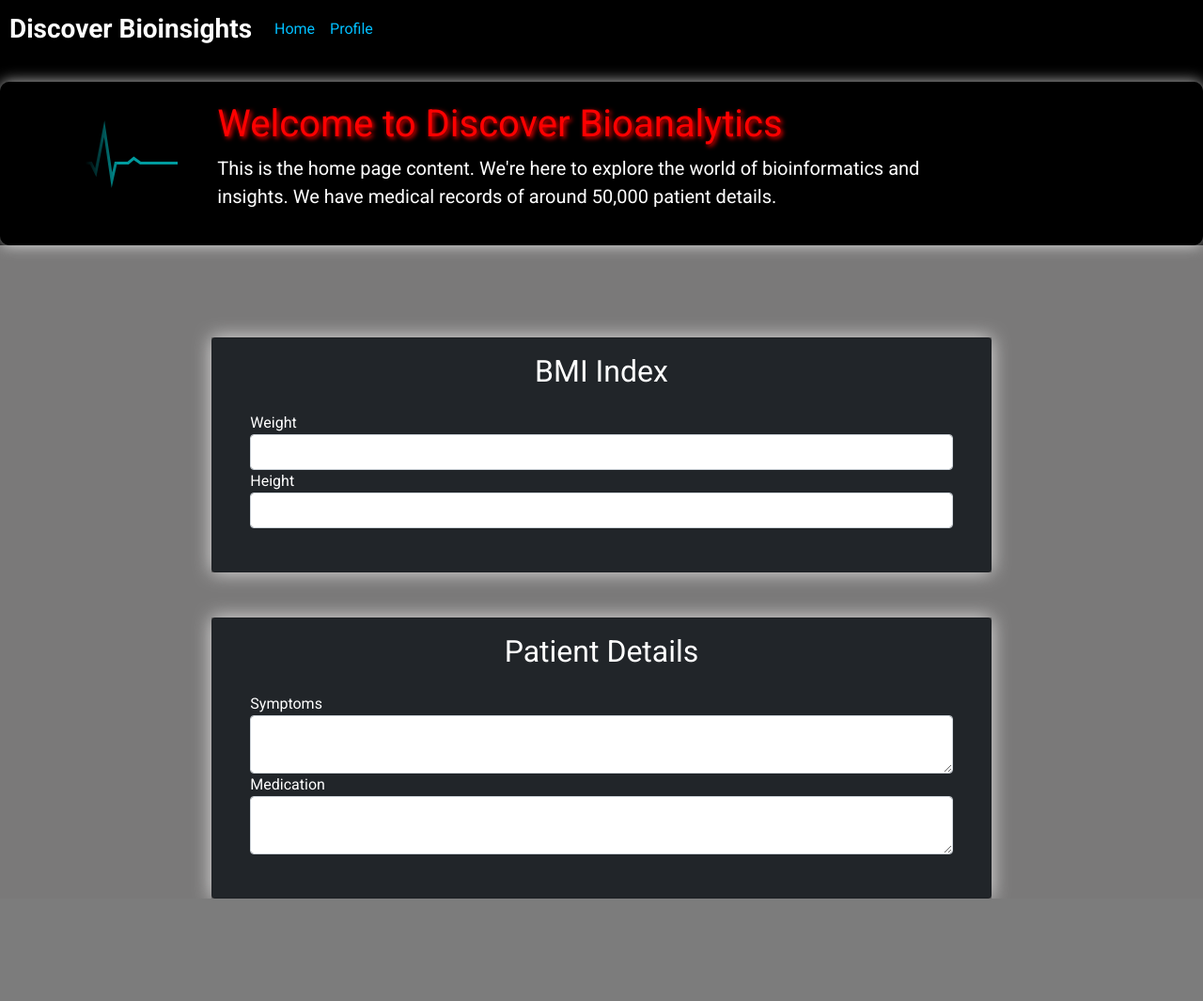
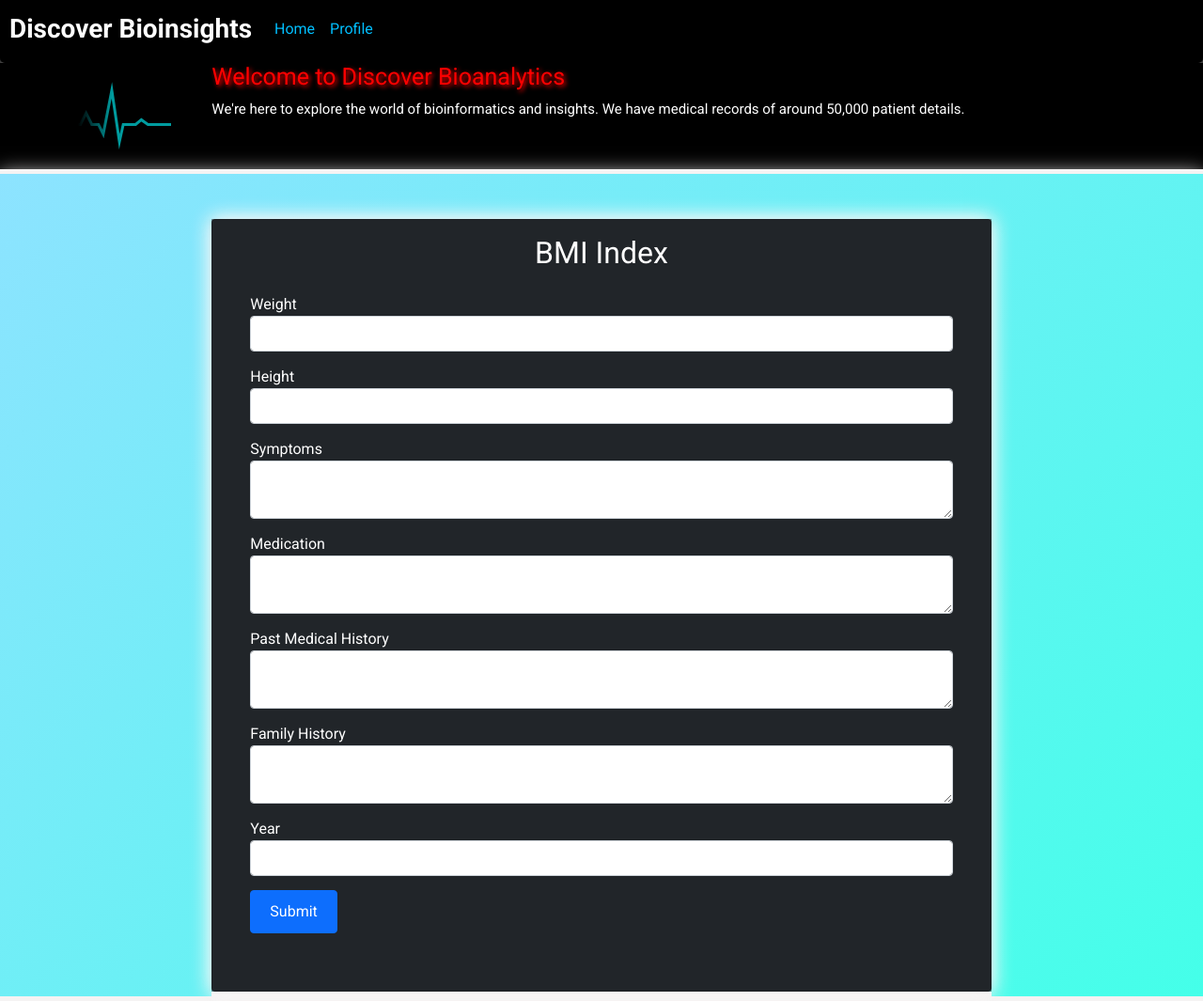
Before and after one commit to White-Devil09/Discover-Bioinsight, a Flask app: page / in a window 1280 px wide. Shown: the whole page at 94% size. Before the commit the page ends 956 px from the top, so only its background shows below. Run offline with Flask 3, Linux system fonts and the light colour scheme; some libraries are stand-ins or nearby versions.

Commit message:
added form

```diff
--- a/application/forms.py
+++ b/application/forms.py
@@ -1,21 +1,13 @@
 from flask_wtf import FlaskForm
-from wtforms import IntegerField, SubmitField, TextAreaField, SelectField
+from wtforms import IntegerField, SubmitField, TextAreaField
 from wtforms.validators import DataRequired
 
 class PatientForm(FlaskForm):
-    age = IntegerField('Age', validators=[DataRequired()])
-    gender = SelectField("Gender",choices=[("Male","Male"),("Female","Female"),("Other","Other")],default="Male",validators=[DataRequired()])
-    region_of_origin = SelectField("Region of Origin",choices=[("North","North"),("South","South"),("East","East"),("West","West")],default="North",validators=[DataRequired()])
-    cholestrol = IntegerField('Cholestrol', validators=[DataRequired()])
     Weight = IntegerField('Weight', validators=[DataRequired()])
     Height = IntegerField('Height', validators=[DataRequired()])
     symptoms = TextAreaField('Symptoms', validators=[DataRequired()])
     medication = TextAreaField('Medication', validators=[DataRequired()])
     pastmedical_history = TextAreaField('Past Medical History', validators=[DataRequired()])
-    alcohol = SelectField("Alcohol",choices=[("Yes","Yes"),("No","No")],default="No",validators=[DataRequired()])
-    smoking = SelectField("Smoking",choices=[("Yes","Yes"),("No","No")],default="No",validators=[DataRequired()])
-    diabetic = SelectField("Diabetic",choices=[("Yes","Yes"),("No","No")],default="No",validators=[DataRequired()])
     family_history = TextAreaField('Family History', validators=[DataRequired()])
-    final_diagnosis = TextAreaField('Final Diagnosis', validators=[DataRequired()])
     year = IntegerField('Year', validators=[DataRequired()])
     submit = SubmitField('Submit')
--- a/application/templates/layout.html
+++ b/application/templates/layout.html
@@ -7,6 +7,9 @@
     <link href="https://cdn.jsdelivr.net/npm/bootstrap@5.0.2/dist/css/bootstrap.min.css" rel="stylesheet"
         integrity="sha384-EVSTQN3/azprG1Anm3QDgpJLIm9Nao0Yz1ztcQTwFspd3yD65VohhpuuCOmLASjC" crossorigin="anonymous">
     <link href="https://fonts.googleapis.com/css2?family=Roboto:wght@400;700&display=swap" rel="stylesheet">
+    <link rel="preconnect" href="https://fonts.googleapis.com">
+    <link rel="preconnect" href="https://fonts.gstatic.com" crossorigin>
+    <link href="https://fonts.googleapis.com/css2?family=Open+Sans:wght@800&display=swap" rel="stylesheet">
     <style>
         body {
             font-family: 'Roboto', sans-serif;
@@ -65,8 +68,10 @@
         }
 
         .container-fluid {
-            padding-top: 50px;
+            padding-top: 0px;
+            border-bottom: 5px solid #f5f3f3;
             background-color: rgba(0, 0, 0, 0.5);
+            box-shadow: 0 0 20px #f5f3f3;
         }
 
         .jumbotron {
@@ -238,12 +244,12 @@
             </div>
         </nav>
 
-        <main class="container-fluid glassmorphism-frame">
+        <div class="container-fluid">
             <div class="row">
                 <div class="col-md-2">
                     <div class="heart-rate">
                         <svg version="1.0" xmlns="http://www.w3.org/2000/svg" xmlns:xlink="http://www.w3.org/1999/xlink"
-                            width="150px" height="73px" viewBox="0 0 150 73" enable-background="new 0 0 150 73"
+                            width="150px" height="73px" viewBox="0 0 120 73" enable-background="new 0 0 150 73"
                             xml:space="preserve">
                             <polyline fill="none" stroke="#009B9E" stroke-width="3" stroke-miterlimit="10"
                                 points="0,45.486 38.514,45.486 44.595,33.324 50.676,45.486 57.771,45.486 62.838,55.622 71.959,9 80.067,63.729 84.122,45.486 97.297,45.486 103.379,40.419 110.473,45.486 150,45.486" />
@@ -253,20 +259,17 @@
                     </div>
                 </div>
                 <div class="col-md-8">
-                    <h1 style="font-size: 40px; color: #ff0000; text-shadow: 2px 2px 5px #ff0000;">Welcome to Discover
+                    <h1 style="font-size: 25px; color: #ff0000; text-shadow: 2px 2px 5px #ff0000;">Welcome to Discover
                         Bioanalytics</h1>
-                    <p style="font-size: 20px;">This is the home page content. We're here to explore the world of
+                    <p style="font-size: 15px;">We're here to explore the world of
                         bioinformatics and insights. We have medical records of around 50,000 patient details.</p>
                 </div>
                 <div class="col-md-2"></div>
             </div>
-        </main>
+        </div>
     </header>
 
-
-
-
-    <main class="container-fluid">
+    <main class="container-fluid" style = "min-height: 700px;position: relative; background: linear-gradient(135deg, #8de3ff, #44ffe9);">
         <div class="row">
             <div class="col-md-2"></div>
             <div class="col-md-8">
--- a/application/templates/patient_form.html
+++ b/application/templates/patient_form.html
@@ -1,16 +1,26 @@
-{%extends "layout.html"%}
-{%block content%}
+{% extends "layout.html" %}
+{% block content %}
 
 <style>
     .mt-5 {
-            /* Replace 'your-color' with the desired color */
         padding-top: 0px;
         padding-left: 0px;
         padding-right: 0px;
     }
 
-        .glow-card{
+    .glow-card {
         padding-bottom: 30px;
+        box-shadow: 0 0 20px rgba(252, 251, 251, 0.8); /* Glowing effect */
+    }
+
+    /* Add padding between form fields */
+    .form-group {
+        margin-bottom: 15px;
+    }
+
+    /* Style the submit button */
+    .btn-primary {
+        padding: 10px 20px; /* You can adjust these values as needed */
     }
 </style>
 
@@ -20,8 +30,9 @@
             <div class="card glow-card bg-dark text-white">
                 <div class="card-body">
                     <h2 class="card-title text-center mb-4">BMI Index</h2>
-                        <!-- First Container for BMI Details (Weight and Height) -->
                     <div class="container">
+                        <form action="{{ url_for('result') }}" method="POST">
+                            {{ form.hidden_tag() }}
                             <div class="form-group">
                                 {{ form.Weight.label }}
                                 {% if form.Weight.errors %}
@@ -49,21 +60,7 @@
                                 {{ form.Height(class="form-control") }}
                                 {% endif %}
                             </div>
-                        </div>
-                    </div>
-                </div>
-            </div>
-        </div>
-    </div>
 
-    <!-- New Container for Patient Details -->
-    <div class="container-fluid mt-5">
-        <div class="row justify-content-center">
-            <div class="col-md-12">
-                <div class="card glow-card bg-dark text-white">
-                    <div class="card-body">
-                        <h2 class="card-title text-center mb-4">Patient Details</h2>
-                        <div class="container">
                             <div class="form-group">
                                 {{ form.symptoms.label }}
                                 {% if form.symptoms.errors %}
@@ -91,7 +88,53 @@
                                 {{ form.medication(class="form-control") }}
                                 {% endif %}
                             </div>
-                            <!-- Add other patient details fields here -->
+
+                            <div class="form-group">
+                                {{ form.pastmedical_history.label }}
+                                {% if form.pastmedical_history.errors %}
+                                {{ form.pastmedical_history(class="form-control is-invalid") }}
+                                <div class="invalid-feedback">
+                                    {% for error in form.pastmedical_history.errors %}
+                                    <span>{{ error }}</span>
+                                    {% endfor %}
+                                </div>
+                                {% else %}
+                                {{ form.pastmedical_history(class="form-control") }}
+                                {% endif %}
+                            </div>
+
+                            <div class="form-group">
+                                {{ form.family_history.label }}
+                                {% if form.family_history.errors %}
+                                {{ form.family_history(class="form-control is-invalid") }}
+                                <div class="invalid-feedback">
+                                    {% for error in form.family_history.errors %}
+                                    <span>{{ error }}</span>
+                                    {% endfor %}
+                                </div>
+                                {% else %}
+                                {{ form.family_history(class="form-control") }}
+                                {% endif %}
+                            </div>
+
+                            <div class="form-group">
+                                {{ form.year.label }}
+                                {% if form.year.errors %}
+                                {{ form.year(class="form-control is-invalid") }}
+                                <div class="invalid-feedback">
+                                    {% for error in form.year.errors %}
+                                    <span>{{ error }}</span>
+                                    {% endfor %}
+                                </div>
+                                {% else %}
+                                {{ form.year(class="form-control") }}
+                                {% endif %}
+                            </div>
+
+                            <div class="form-group">
+                                {{ form.submit(class="btn btn-primary") }}
+                            </div>
+                        </form>
                     </div>
                 </div>
             </div>
@@ -99,10 +142,4 @@
     </div>
 </div>
 
-    <style>
-        .glow-card {
-            box-shadow: 0 0 20px rgba(252, 251, 251, 0.8); /* Glowing effect */
-        }
-    </style>
-
 {% endblock %}
```
Also changed, not shown: other parts of application/templates/layout.html (+58 -0 lines). Lines whose indentation alone changed are shown as unchanged.
